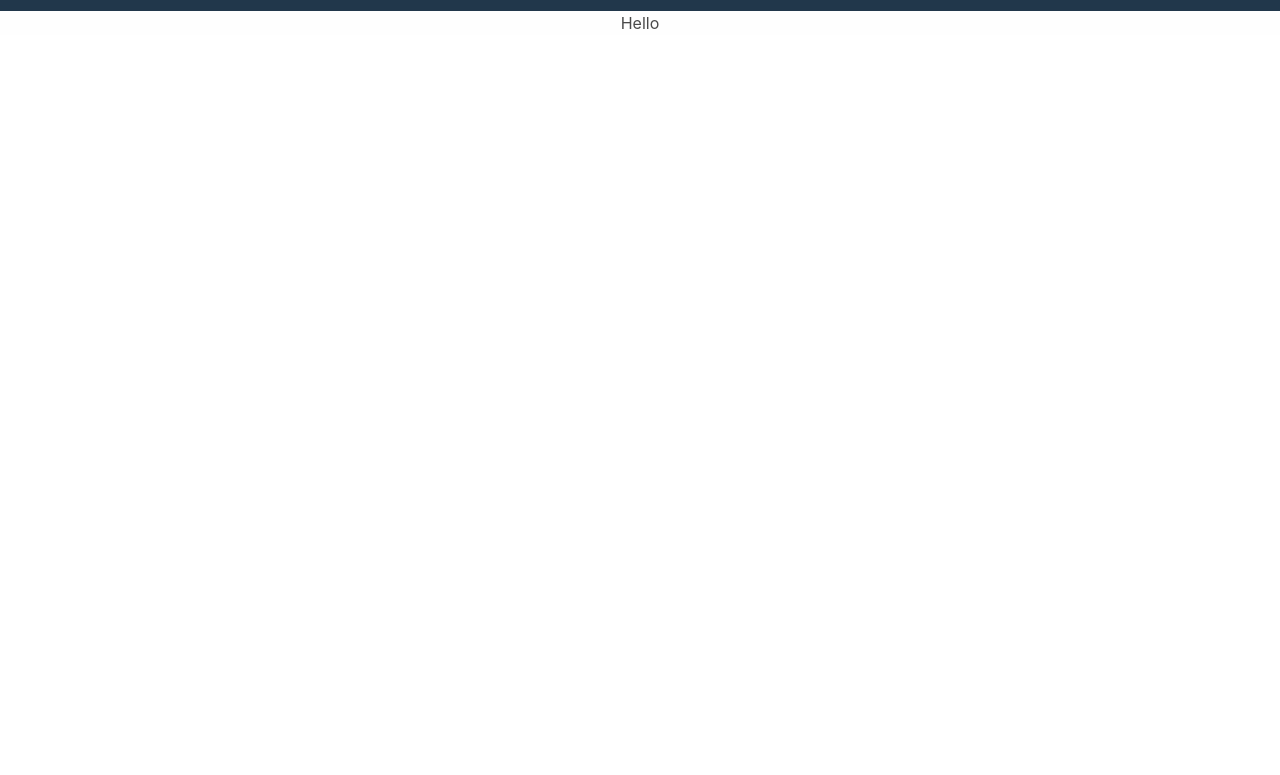
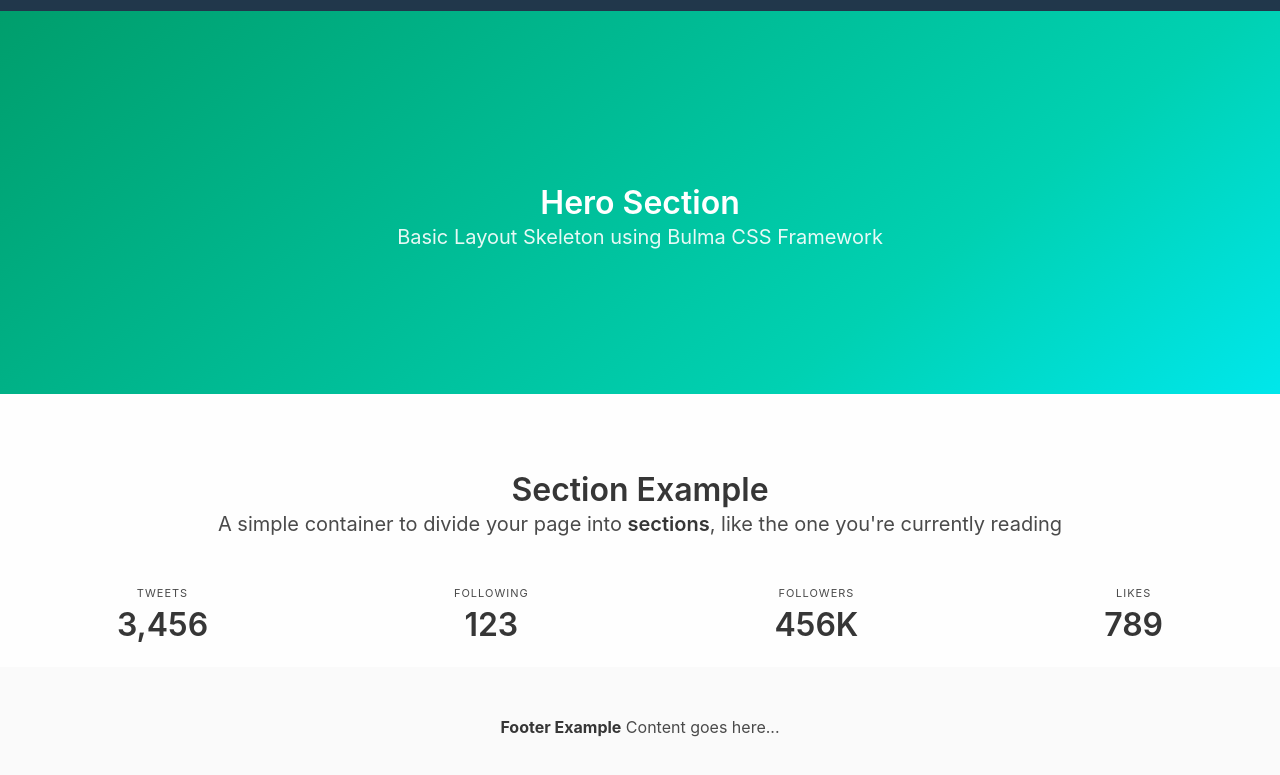
Before and after one commit to setohe0909/moneyxchange, a React app: page / in a window 1280 px wide. Shown: the part 41-816 px from the top of the page. Built offline with nearby package versions, Linux system fonts and the light colour scheme.

Commit message:
init markup

```diff
--- a/index.html
+++ b/index.html
@@ -1,6 +1,7 @@
 <!DOCTYPE html>
 <html>
   <head>
+    <meta charset="utf-8">
     <meta name="viewport" content="width=device-width, initial-scale=1.0">
     <title>Money x Change</title>
     <link rel="stylesheet" href="https://cdnjs.cloudflare.com/ajax/libs/bulma/0.6.2/css/bulma.min.css">
--- a/package.json
+++ b/package.json
@@ -11,6 +11,7 @@
     "build": "parcel build index.html --public-url ./"
   },
   "dependencies": {
+    "components": "^0.1.0",
     "node-sass": "^4.7.2",
     "react": "^16.8.3",
     "react-dom": "^16.2.0",
@@ -22,7 +23,6 @@
   "devDependencies": {
     "@babel/core": "^7.2.2",
     "@babel/node": "^7.2.2",
-    "@babel/runtime": "^7.4.2",
     "@babel/plugin-proposal-class-properties": "^7.4.0",
     "@babel/plugin-proposal-export-namespace-from": "^7.2.0",
     "@babel/plugin-syntax-dynamic-import": "^7.2.0",
@@ -30,6 +30,7 @@
     "@babel/plugin-transform-runtime": "^7.4.0",
     "@babel/preset-env": "^7.4.2",
     "@babel/preset-react": "^7.0.0",
+    "@babel/runtime": "^7.4.2",
     "babel-core": "7.0.0-bridge.0",
     "core-js": "^3.0.0",
     "jest": "^24.8.0",
--- a/src/assets/scss/app.scss
+++ b/src/assets/scss/app.scss
@@ -1,9 +1,11 @@
+@import "./variables.scss";
+
 body {
-    background-color: #fefefe;
+  background-color: $white1;
   text-align: center;
   .navbar {
-      background: #21374B;
-      color: #E7DACB;
+    background: $blue1;
+    color: $white2;
     height: 50px;
   }
   h1 {
--- /dev/null
+++ b/src/assets/scss/variables.scss
@@ -0,0 +1,4 @@
+$white1: #fefefe;
+$white2: #E7DACB;
+
+$blue1: #21374B;
--- a/src/components/Header.js
+++ /dev/null
@@ -1,16 +0,0 @@
-import React from 'react';
-import ParcelLogo from '../assets/img/parcel-logo.svg';
-
-const Header = () => (
-  <header>
-    <nav className="navbar" role="navigation" aria-label="main navigation">
-      <div className="navbar-brand">
-        <a className="navbar-item" href="/">
-          <img width="120" src={ParcelLogo} alt="" />
-        </a>
-      </div>
-    </nav>
-  </header>
-);
-
-export default Header;
--- a/src/components/Main.js
+++ b/src/components/Main.js
@@ -1,5 +1,42 @@
-import React from 'react';
+import React, { Fragment } from 'react';
 
-const Header = () => <div>Hello</div>;
+const Main = () => (
+  <Fragment>
+    <section className="section">
+      <div className="container">
+        <h1 className="title">Section Example</h1>
+        <h2 className="subtitle">
+          A simple container to divide your page into <strong>sections</strong>, like the one you're currently reading
+        </h2>
+      </div>
+    </section>
+    <section className="level is-mobile">
+      <div className="level-item has-text-centered">
+        <div>
+          <p className="heading">Tweets</p>
+          <p className="title">3,456</p>
+        </div>
+      </div>
+      <div className="level-item has-text-centered">
+        <div>
+          <p className="heading">Following</p>
+          <p className="title">123</p>
+        </div>
+      </div>
+      <div className="level-item has-text-centered">
+        <div>
+          <p className="heading">Followers</p>
+          <p className="title">456K</p>
+        </div>
+      </div>
+      <div className="level-item has-text-centered">
+        <div>
+          <p className="heading">Likes</p>
+          <p className="title">789</p>
+        </div>
+      </div>
+    </section>
+  </Fragment>
+);
 
-export default Header;
+export default Main;
--- /dev/null
+++ b/src/components/layout/Footer.js
@@ -0,0 +1,14 @@
+import React from 'react';
+import ParcelLogo from '../../assets/img/parcel-logo.svg';
+
+const Footer = () => (
+  <footer className="footer">
+    <div className="content has-text-centered">
+      <p>
+        <strong>Footer Example</strong> Content goes here...
+      </p>
+    </div>
+  </footer>
+);
+
+export default Footer;
--- /dev/null
+++ b/src/components/layout/Header.js
@@ -0,0 +1,26 @@
+import React, { Fragment } from 'react';
+import ParcelLogo from '../../assets/img/parcel-logo.svg';
+
+const Header = () => (
+  <Fragment>
+    <header>
+      <nav className="navbar" role="navigation" aria-label="main navigation">
+        <div className="navbar-brand">
+          <a className="navbar-item" href="/">
+            <img width="120" src={ParcelLogo} alt="" />
+          </a>
+        </div>
+      </nav>
+    </header>
+    <section className="hero is-medium is-primary is-bold">
+      <div className="hero-body">
+        <div className="container">
+          <h1 className="title">Hero Section</h1>
+          <h2 className="subtitle">Basic Layout Skeleton using Bulma CSS Framework</h2>
+        </div>
+      </div>
+    </section>
+  </Fragment>
+);
+
+export default Header;
--- a/src/router.js
+++ b/src/router.js
@@ -2,20 +2,21 @@ import React, { Fragment } from 'react';
 import { BrowserRouter as Router, Route, Switch } from 'react-router-dom';
 
 // Global Components
-import Header from './components/Header';
-// import Footer from './components/footer';
+import Header from './components/layout/Header';
+import Footer from './components/layout/footer';
 
 // Feature
 import Main from './components/Main';
 
 import * as routes from './constants/routes';
 
-const MyRoutes = (props) => (
+const MyRoutes = () => (
   <Fragment>
     <Header />
     <Switch>
       <Route exact path={routes.MAIN} component={Main} />
     </Switch>
+    <Footer />
   </Fragment>
 );
 
```
Also changed, not shown: 1 other file. Lines whose indentation alone changed are shown as unchanged.
